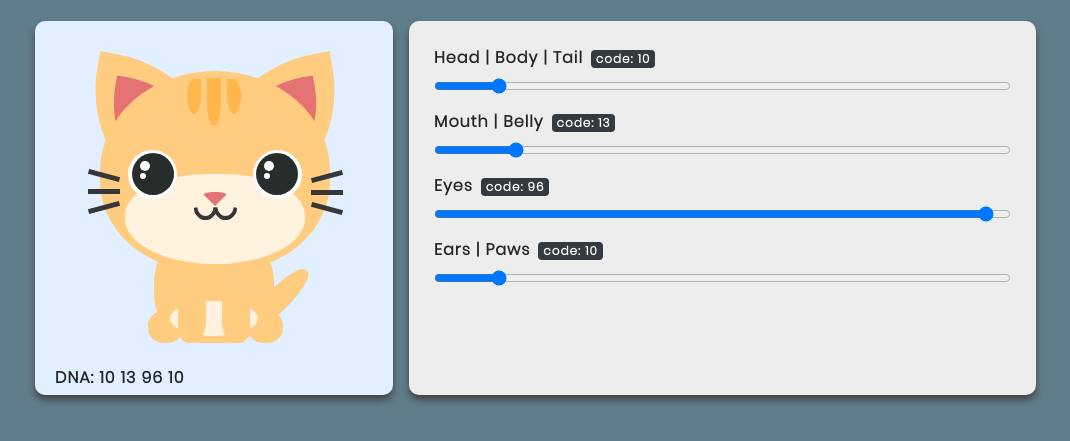
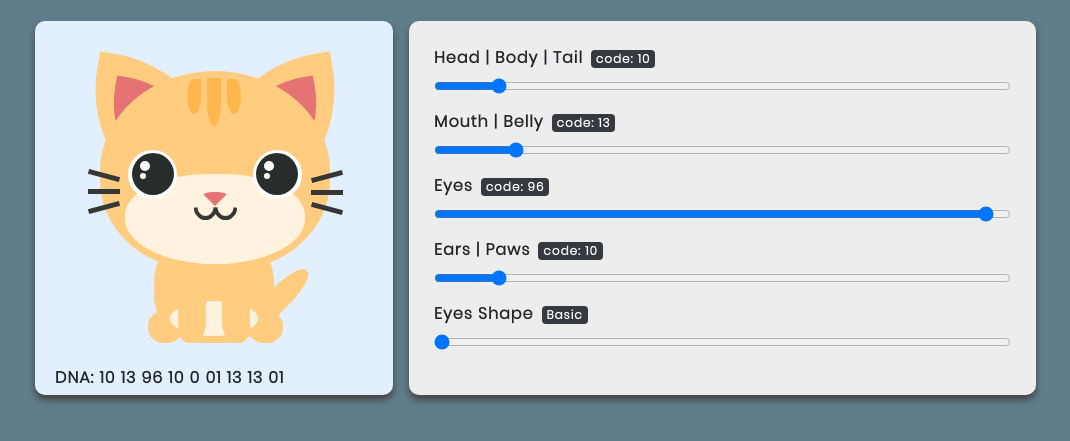
Before and after one commit to margori/moralis-kitties, a plain HTML site: page index.html in a window 1280 px wide. Shown: the part 139-580 px from the top of the page, without its empty margins (76-1146 px from the left). Drawn offline with nearby package versions, Linux system fonts and the light colour scheme.

Commit message:
Implement and improve eyes shape
Signed-off-by: Marcelo Briones <ing@marcelobriones.com.ar>

```diff
--- a/assets/js/catFactory.js
+++ b/assets/js/catFactory.js
@@ -42,12 +42,22 @@ function earsColor(color, code) {
 //###################################################
 //Functions below will be used later on in the project
 //###################################################
-function eyeVariation(num) {
+function eyesShape(num) {
   $('#dnashape').html(num);
   switch (num) {
-    case 1:
+    case '0':
       normalEyes();
-      $('#eyeName').html('Basic');
+      $('#eyesName').html('Basic');
+      break;
+    case '1':
+      normalEyes();
+      chillEyes();
+      $('#eyesName').html('Chill');
+      break;
+    case '2':
+      normalEyes();
+      upEyes();
+      $('#eyesName').html('Up');
       break;
   }
 }
@@ -64,6 +74,14 @@ function decorationVariation(num) {
 
 async function normalEyes() {
   await $('.cat__eye').find('span').css('border', 'none');
+}
+
+async function chillEyes() {
+  await $('.cat__eye').find('span').css('border-top', '15px solid');
+}
+
+async function upEyes() {
+  await $('.cat__eye').find('span').css('border-bottom', '10px solid');
 }
 
 async function normaldecoration() {
--- a/assets/js/catSettings.js
+++ b/assets/js/catSettings.js
@@ -6,12 +6,12 @@ var defaultDNA = {
   eyesColor: 96,
   earsColor: 10,
   //Cattributes
-  eyesShape: 1,
-  decorationPattern: 1,
+  eyesShape: '0',
+  decorationPattern: '01',
   decorationMidcolor: 13,
   decorationSidescolor: 13,
-  animation: 1,
-  lastNum: 1,
+  animation: '01',
+  lastNum: '01',
 };
 
 // when page load
@@ -21,12 +21,12 @@ $(document).ready(function () {
   $('#dnaeyes').html(defaultDNA.eyesColor);
   $('#dnaears').html(defaultDNA.earsColor);
 
-  //   $('#dnashape').html(defaultDNA.eyesShape)
-  //   $('#dnadecoration').html(defaultDNA.decorationPattern)
-  //   $('#dnadecorationMid').html(defaultDNA.decorationMidcolor)
-  //   $('#dnadecorationSides').html(defaultDNA.decorationSidescolor)
-  //   $('#dnaanimation').html(defaultDNA.animation)
-  //   $('#dnaspecial').html(defaultDNA.lastNum)
+  $('#dnashape').html(defaultDNA.eyesShape);
+  $('#dnadecoration').html(defaultDNA.decorationPattern);
+  $('#dnadecorationMid').html(defaultDNA.decorationMidcolor);
+  $('#dnadecorationSides').html(defaultDNA.decorationSidescolor);
+  $('#dnaanimation').html(defaultDNA.animation);
+  $('#dnaspecial').html(defaultDNA.lastNum);
 
   renderCat(defaultDNA);
 });
@@ -56,6 +56,8 @@ function renderCat(dna) {
   $('#eyesColor').val(dna.eyesColor);
   earsColor(colors[dna.earsColor], dna.earsColor);
   $('#earsColor').val(dna.earsColor);
+  eyesShape(dna.eyesShape);
+  $('#eyesShape').val(dna.eyesShape);
 }
 
 // Changing cat colors
@@ -79,3 +81,7 @@ $('#earsColor').change(() => {
   var colorKey = ('00' + colorVal).slice(-2);
   earsColor(colors[colorKey], colorKey);
 });
+$('#eyesShape').change(() => {
+  var shapeVal = $('#eyesShape').val();
+  eyesShape(shapeVal);
+});
--- a/index.html
+++ b/index.html
@@ -162,6 +162,19 @@
                 id="earsColor"
               />
             </div>
+            <div class="form-group">
+              <label for="formControlRange">
+                <b>Eyes Shape</b
+                ><span class="badge badge-dark ml-2" id="eyesName"></span>
+              </label>
+              <input
+                type="range"
+                min="0"
+                max="2"
+                class="form-control-range"
+                id="eyesShape"
+              />
+            </div>
           </div>
         </div>
       </div>
```
